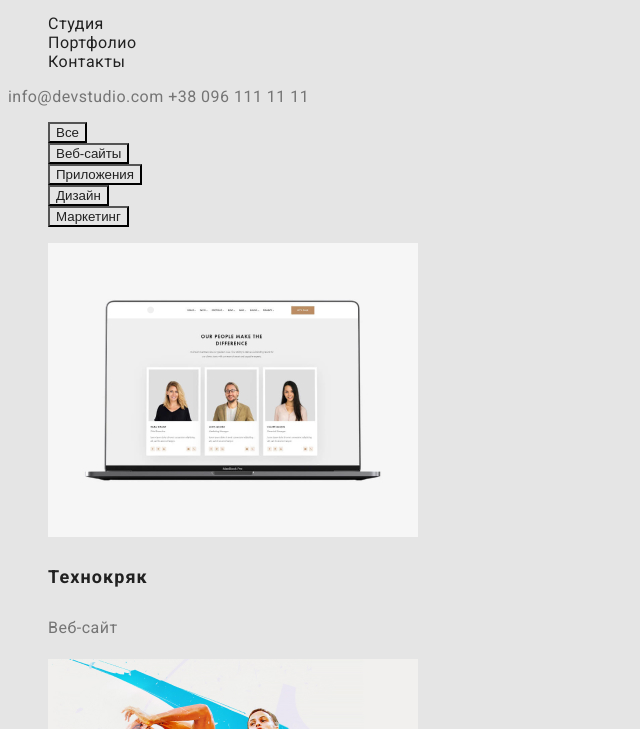
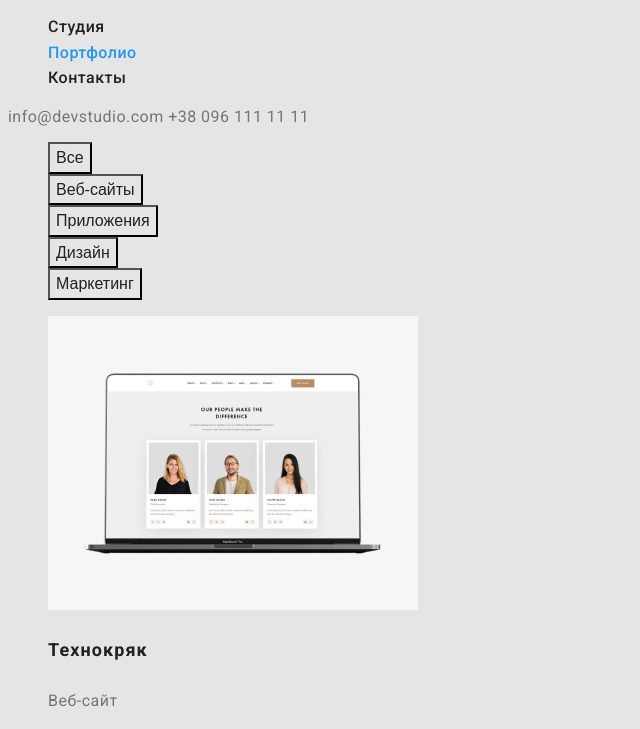
Before and after one commit to velogitara/goit-markup-hw-02, a plain HTML site: page portfolio.html in a window 1280 px wide. Shown: the part 41-770 px from the top of the page, without its empty margins (0-640 px from the left). Drawn offline with Linux system fonts and the light colour scheme.

Commit message:
after first review

```diff
--- a/css/common.css
+++ b/css/common.css
@@ -18,3 +18,8 @@ body {
 ul {
     list-style: none;
 }
+
+a {
+    text-decoration: none;
+    outline: none;
+}
--- a/css/styles.css
+++ b/css/styles.css
@@ -31,32 +31,29 @@
     background-color: var(--active-color);
 }
 
-.btn-filter {
+.site-nav {
+    font-weight: 500;
+    font-size: 16px;
+    line-height: 1.6;
     color: var(--primary-text-color);
-    background-color: var(--secondary-background-color);
-}
-.btn-filter:hover,
-:focus {
-    color: var(--white-text-color);
-    background-color: var(--active-color);
-}
-.btn-filter:focus {
-    color: var(--white-text-color);
 }
 
-.nav-ul-list a {
+.site-nav .link {
     color: var(--primary-text-color);
     text-decoration: none;
     outline: none;
 }
-.nav-ul-list a:hover {
+.site-nav .link.current {
     color: var(--active-color);
 }
-.nav-ul-list a:active {
+.site-nav a:hover {
+    color: var(--active-color);
+}
+.site-nav a:active {
     color: var(--active-color);
     background-color: inherit;
 }
-.nav-ul-list a:focus {
+.site-nav a:focus {
     color: var(--white-text-color);
 }
 /* Hero-section */
@@ -132,7 +129,15 @@
     font-size: 14px;
     line-height: 1.7;
 }
-
+.current-address {
+    color: var(--white-text-color);
+    text-decoration: none;
+    outline: none;
+}
+.current-address:hover {
+    color: var(--active-color);
+    background-color: inherit;
+}
 .address-section {
     color: var(--secondary-text-color);
     text-decoration: none;
@@ -149,6 +154,24 @@
     color: rgba(255, 255, 255, 0.6);
 }
 
+/* .portfolio */
+.btn-filter {
+    color: var(--primary-text-color);
+    background-color: var(--secondary-background-color);
+    font-weight: 500;
+    font-size: 16px;
+    line-height: 1.6;
+    cursor: pointer;
+}
+.btn-filter:hover,
+.btn-filter:focus {
+    color: var(--white-text-color);
+    background-color: var(--active-color);
+}
+.btn-filter:focus {
+    color: var(--white-text-color);
+}
+
 .filter-list-section-ul h3 {
     font-weight: bold;
     font-size: 18px;
--- a/portfolio.html
+++ b/portfolio.html
@@ -19,10 +19,10 @@
         <header>
             <a href="#" class="main-logo"><span>Web</span>Studio</a>
             <nav>
-                <ul class="nav-ul-list">
-                    <li><a href="./index.html">Студия</a></li>
-                    <li><a href="">Портфолио</a></li>
-                    <li><a href="">Контакты</a></li>
+                <ul class="site-nav">
+                    <li><a href="./index.html" class="link">Студия</a></li>
+                    <li><a href="" class="link current">Портфолио</a></li>
+                    <li><a href="" class="link">Контакты</a></li>
                 </ul>
             </nav>
             <a href="mailto:info@devstudio.com" class="address-section">info@devstudio.com</a>
@@ -30,7 +30,6 @@
         </header>
         <!-- portfolio main section -->
         <main>
-            <!-- ВОПРОС правильно ли в список(li) вкладывать тег Button или сделать через a -->
             <section>
                 <ul class="button-fliter-list">
                     <li><button type="button" class="btn-filter">Все</button></li>
@@ -39,8 +38,7 @@
                     <li><button type="button" class="btn-filter">Дизайн</button></li>
                     <li><button type="button" class="btn-filter">Маркетинг</button></li>
                 </ul>
-            </section>
-            <section>
+
                 <ul class="filter-list-section-ul">
                     <li>
                         <img src="./images/portfolio/img-first.jpg" alt="laptop" width="370px" />
@@ -115,7 +113,10 @@
         <footer class="footer-section">
             <a href="#" class="footer-logo"><span>Web</span>Studio</a>
             <address class="address-link">
-                <a href="https://www.google.com.ua/maps/" target="_blank" class="address-section"
+                <a
+                    href="https://www.google.com.ua/maps/"
+                    target="_blank"
+                    class="link current-address"
                     >г. Киев, пр-т Леси Украинки, 26</a
                 >
                 <a href="mailto:info@devstudio.com" class="address-section address-section-opacity"
```
Also changed, not shown: index.html (+8 -5 lines).
